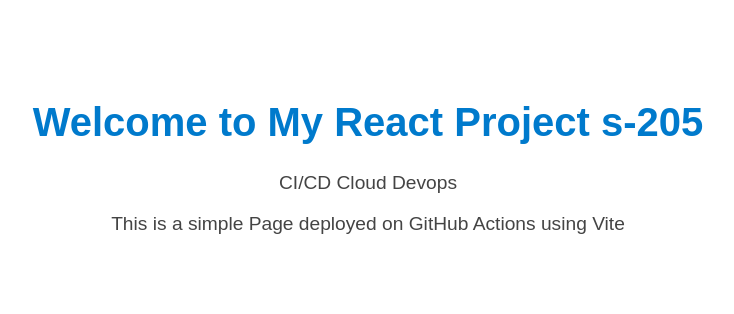
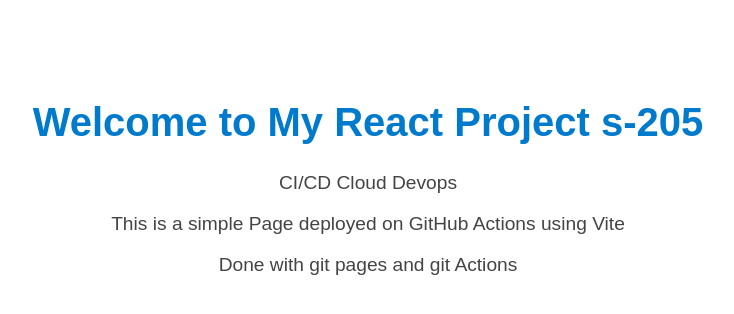
Before and after one commit to MunnaKumar32990/reactapp205-gitactions, a React (Vite) app: page / in a window 1280 px wide. Shown: the top 314 px of the page, without its empty margins (272-1006 px from the left). Built offline with nearby package versions, Linux system fonts and the light colour scheme.

Commit message:
updated app.jsx

```diff
--- a/src/App.jsx
+++ b/src/App.jsx
@@ -7,6 +7,7 @@
       <h1>Welcome to My React Project s-205</h1>
       <p>CI/CD Cloud Devops</p>
         <p>This is a simple Page deployed on GitHub Actions using Vite</p>
+        <p>Done with git pages and git Actions</p>
     </div>
   );
 }
```
